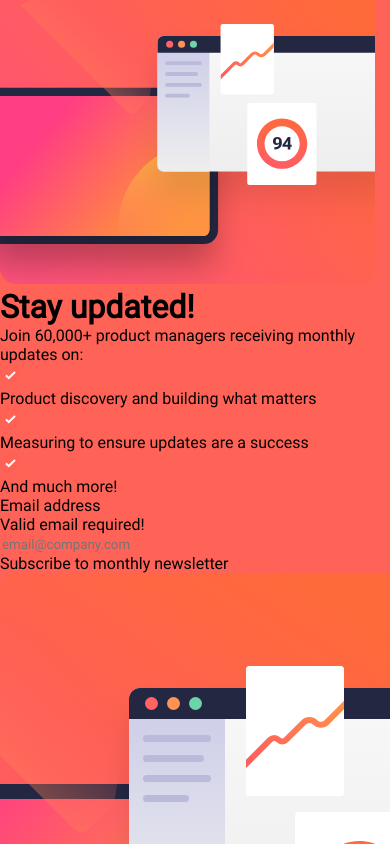
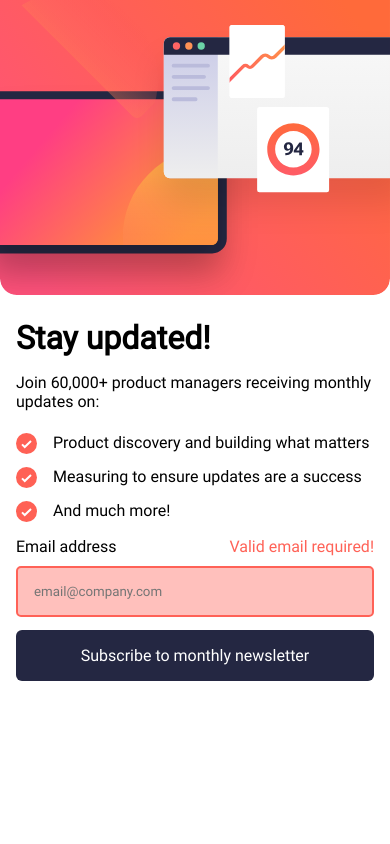
Before and after one commit to KasarAkash/Newsletter-sign-up-form-with-success-message, a plain HTML site: page index.html in a window 390 px wide. Both pictures are taken after a click on the element "Subscribe to monthly newsletter". Shown: the top 844 px of the page. Drawn offline with Linux system fonts and the light colour scheme.

Commit message:
Design: Completed design of mobile.

```diff
--- a/index.html
+++ b/index.html
@@ -62,7 +62,7 @@
           <span id="userEmail"></span>. Please open it and click the button
           inside to confirm your subscription.
         </p>
-        <div class="button">Dismiss message</div>
+        <div class="button dismissBtn">Dismiss message</div>
       </div>
     </main>
 
--- a/main.js
+++ b/main.js
@@ -13,6 +13,7 @@ let submitBtn = document.querySelector(".emailBtn");
 let signUpCard = document.querySelector(".signUpCard");
 let successCard = document.querySelector(".successCard");
 let error = document.querySelector(".error");
+let dismissBtn = document.querySelector(".dismissBtn");
 let userEmail = document.querySelector("#userEmail");
 
 submitBtn.addEventListener("click", () => {
@@ -28,3 +29,9 @@ submitBtn.addEventListener("click", () => {
     border-radius: 5px;`;
   }
 });
+
+dismissBtn.onclick = () => {
+  location.reload();
+  signUpCard.style.display = "grid";
+  successCard.style.display = "none";
+};
--- a/style.css
+++ b/style.css
@@ -140,14 +140,79 @@ body {
   }
 }
 
-@media (min-width: 375px) and (max-width: 999px) {
+@media (min-width: 375px) and (max-width: 760px) {
   main {
-    background-color: var(--Tomato);
+    background-color: var(--White);
   }
-}
+  .rightSide {
+    display: none;
+  }
+  .mobileImg {
+    width: 100%;
+    height: 100%;
+    object-fit: cover;
+  }
+  .leftSide {
+    width: 100%;
+    padding: 1.2rem 1rem;
+  }
+  label,
+  input,
+  button {
+    display: block;
+  }
+  .listItems {
+    display: flex;
+    gap: 1rem;
+    padding: 0.4rem 0;
+  }
 
-.signUpCard {
-  /* display: none; */
+  .leftSideContent > p {
+    padding: 1rem 0;
+  }
+  .labels {
+    padding: 0.6rem 0;
+    display: flex;
+    justify-content: space-between;
+  }
+  .error {
+    color: var(--Tomato);
+    display: none;
+  }
+  #email {
+    border: 1px solid var(--Dark-Slate-Grey);
+    border-radius: 5px;
+    outline: none;
+  }
+  input {
+    width: 100%;
+    padding: 1rem;
+  }
+  .button {
+    cursor: pointer;
+    margin: 0.8rem 0;
+    padding: 1rem;
+    text-align: center;
+    font-size: 16px;
+    border-radius: 6px;
+    color: var(--White);
+    user-select: none;
+    background-color: var(--Dark-Slate-Grey);
+  }
+  .successCard {
+    background-color: var(--White);
+    padding: 2rem;
+    padding-top: 20vh;
+  }
+  .successCard > h1 {
+    padding: 1.4rem 0;
+  }
+  .dismissBtn {
+    margin-top: 20vh;
+  }
+  #userEmail {
+    font-weight: bold;
+  }
 }
 .successCard {
   display: none;
```
